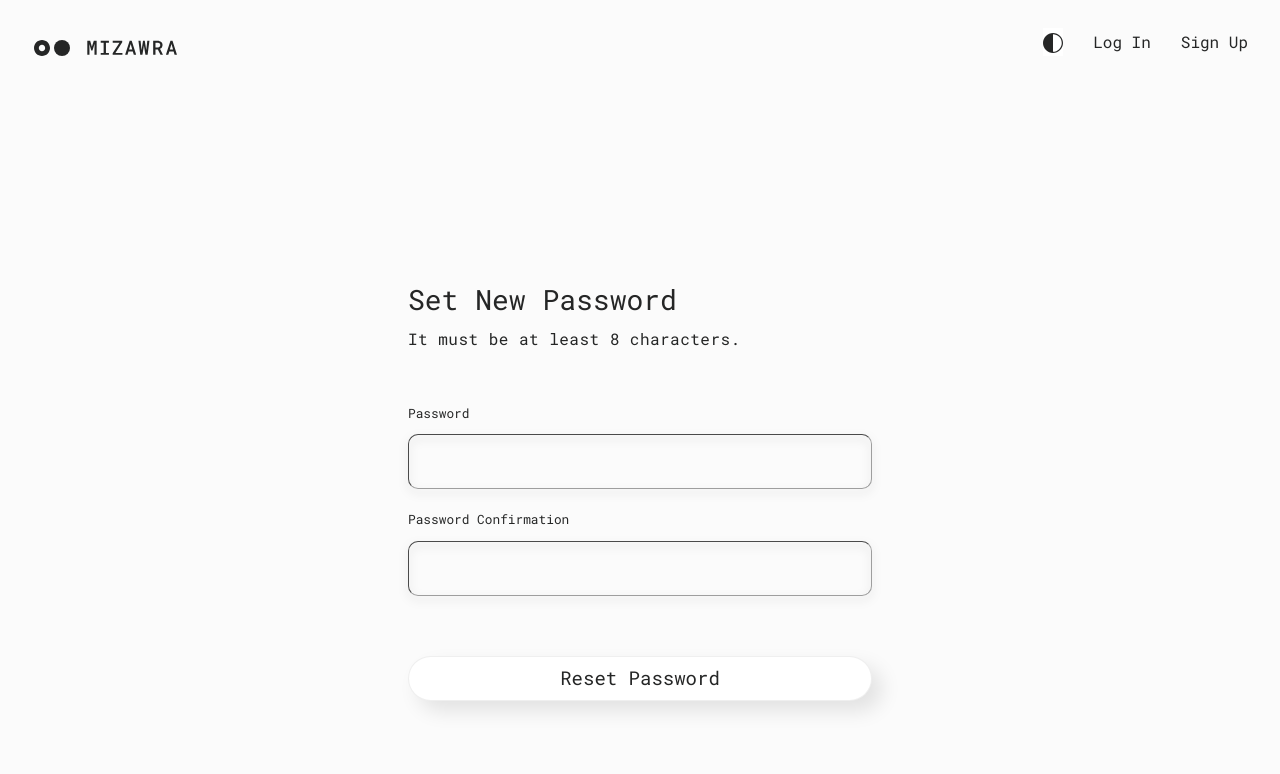
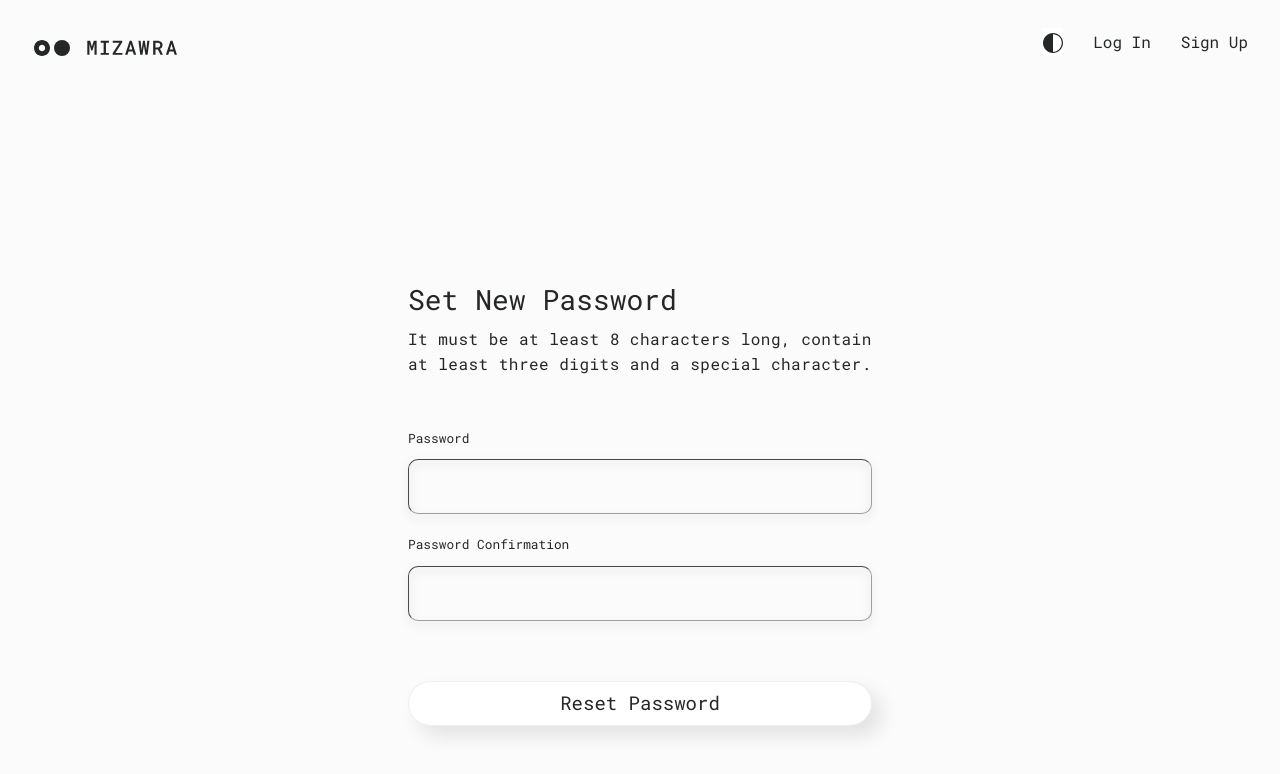
Before and after one commit to Himynameismarco/vue-MiZaWra-test, a Vue app: page /setNewPassword in a window 1280 px wide. Shown: the top 774 px of the page. Built offline with nearby package versions, Linux system fonts and the light colour scheme.

Commit message:
Inform users correctly about password specifications

```diff
--- a/src/views/ForgotPasswordNewPassword.vue
+++ b/src/views/ForgotPasswordNewPassword.vue
@@ -19,7 +19,7 @@ function handleSubmit() {
     <div class="content">
       <div class="heading">
         <h1 class="heading-logged-out">Set New Password</h1>
-        <h3 class="heading-logged-out">It must be at least 8 characters. </h3>
+        <h3 class="heading-logged-out">It must be at least 8 characters long, contain at least three digits and a special character.</h3>
       </div>
       <form class="forms" @submit.prevent="handleSubmit"> <!-- TODO @submit -->
         <label for="password">Password</label>
```
